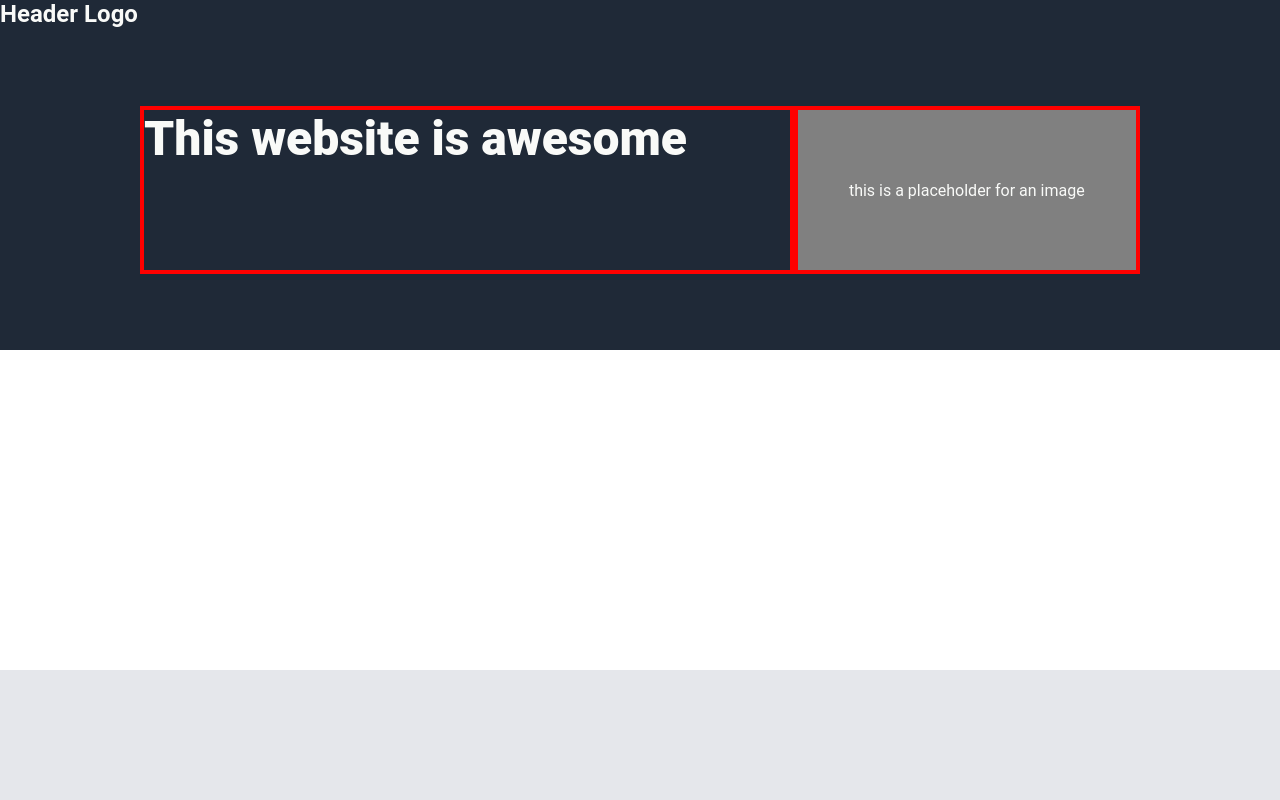
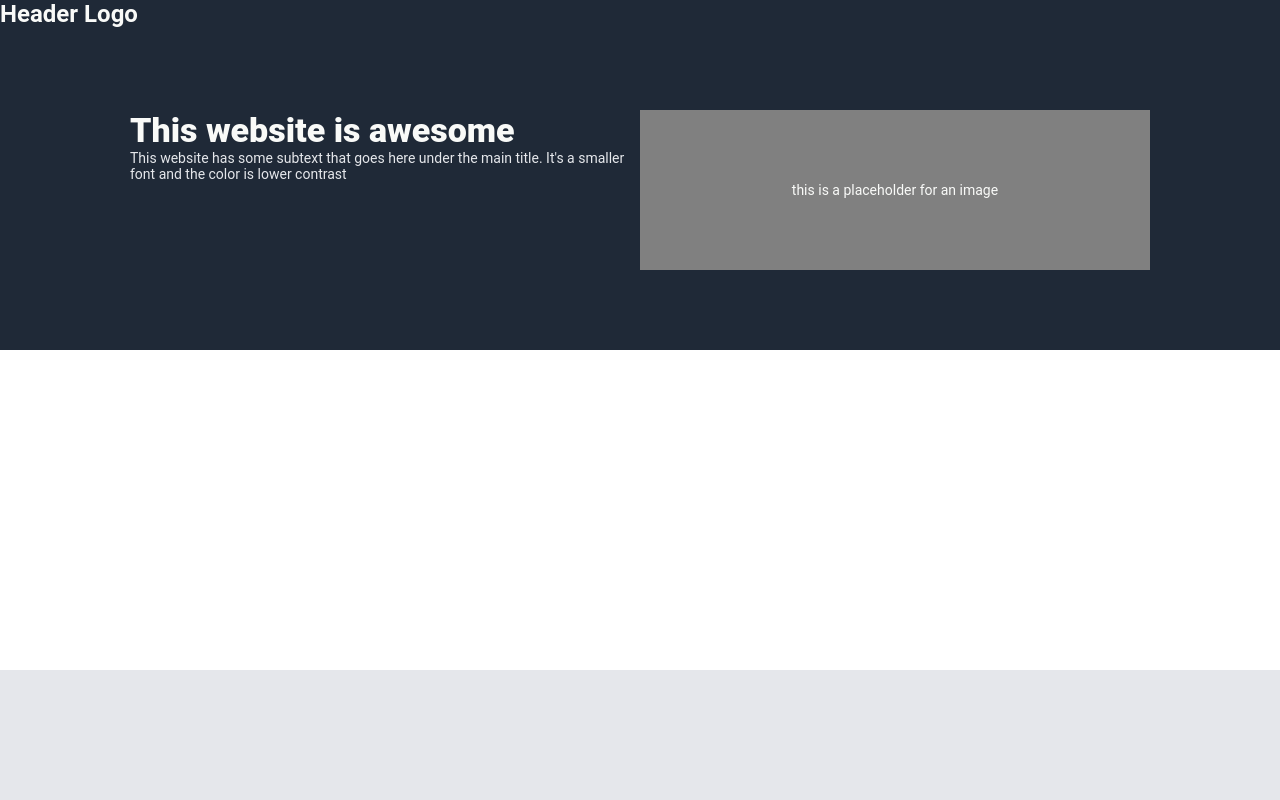
Before and after one commit to Decpalm/landing-page, a plain HTML site: page index.html in a window 1280 px wide. Shown: the top 800 px of the page. Drawn offline with Linux system fonts and the light colour scheme.

Commit message:
Updated index.html and styles.css

```diff
--- a/index.html
+++ b/index.html
@@ -10,7 +10,10 @@
         </header>
 
         <div class="container c1">
-            <div class="item1"><h1 class="hero main">This website is awesome</h1></div>
+            <div class="item1">
+                <h1 class="hero main">This website is awesome</h1>
+                <p class="secondary">This website has some subtext that goes here under the main title. It's a smaller font and the color is lower contrast</p>
+            </div>
             <div class="item1 img"><p>this is a placeholder for an image</p></div>
         </div>
 
--- a/styles.css
+++ b/styles.css
@@ -18,13 +18,13 @@ footer {
 }
 
 .main {
-    font-size: 48px;
+    font-size: 34px;
     color: #f9faf8;
     font-weight: 900;
 }
 
 .secondary {
-    font-size: 18px;
+    font-size: 14px;
     color: #e5e7eb;
 }
 
@@ -35,7 +35,7 @@ footer {
 
 .container {
     display: flex;
-    padding: 0 140 0 140;
+    padding: 0 130 0 130;
     align-items: center;
 
 }
@@ -67,8 +67,8 @@ footer.container {
 
 .item1 {
     height: 160;
-    border: 4px solid red;
     flex: 1 1 auto;
+    width: 40;
 }
 
 .img {
@@ -77,4 +77,5 @@ footer.container {
     align-items: center;
     justify-content: center;
     color: #f9faf8;
+    font-size: 14;
 }
```
